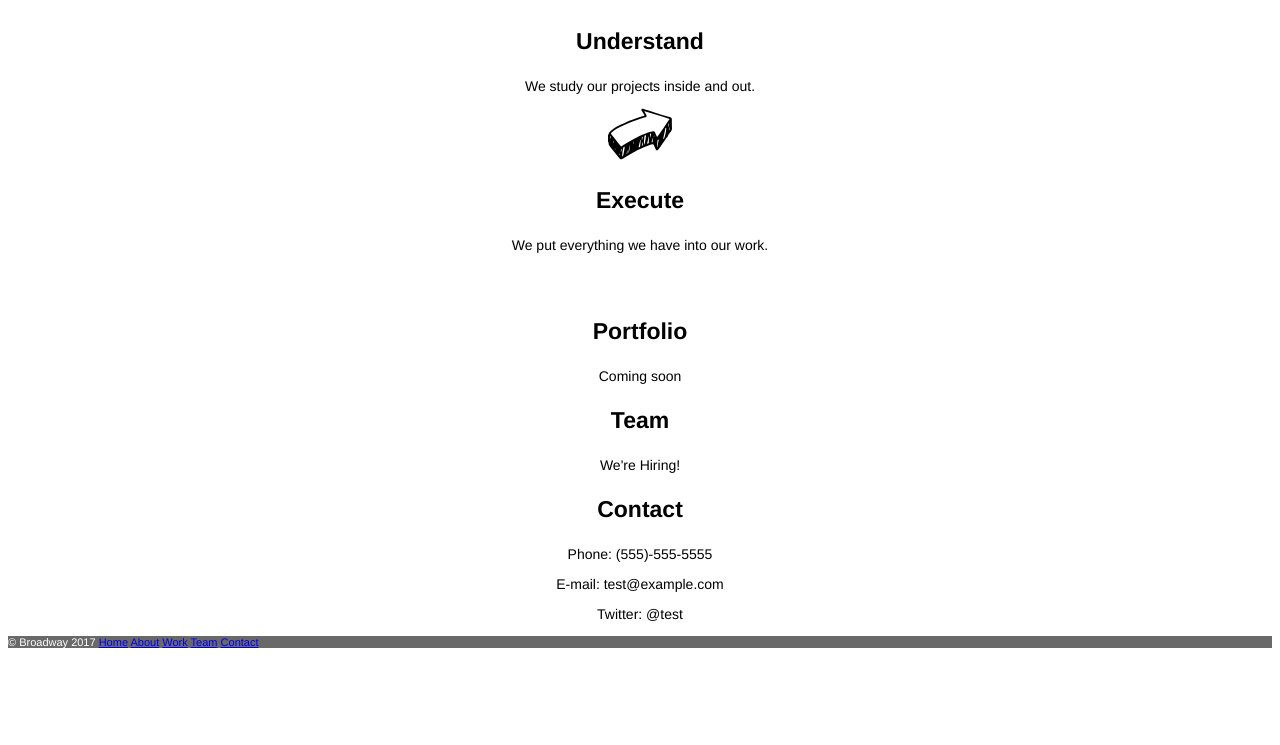
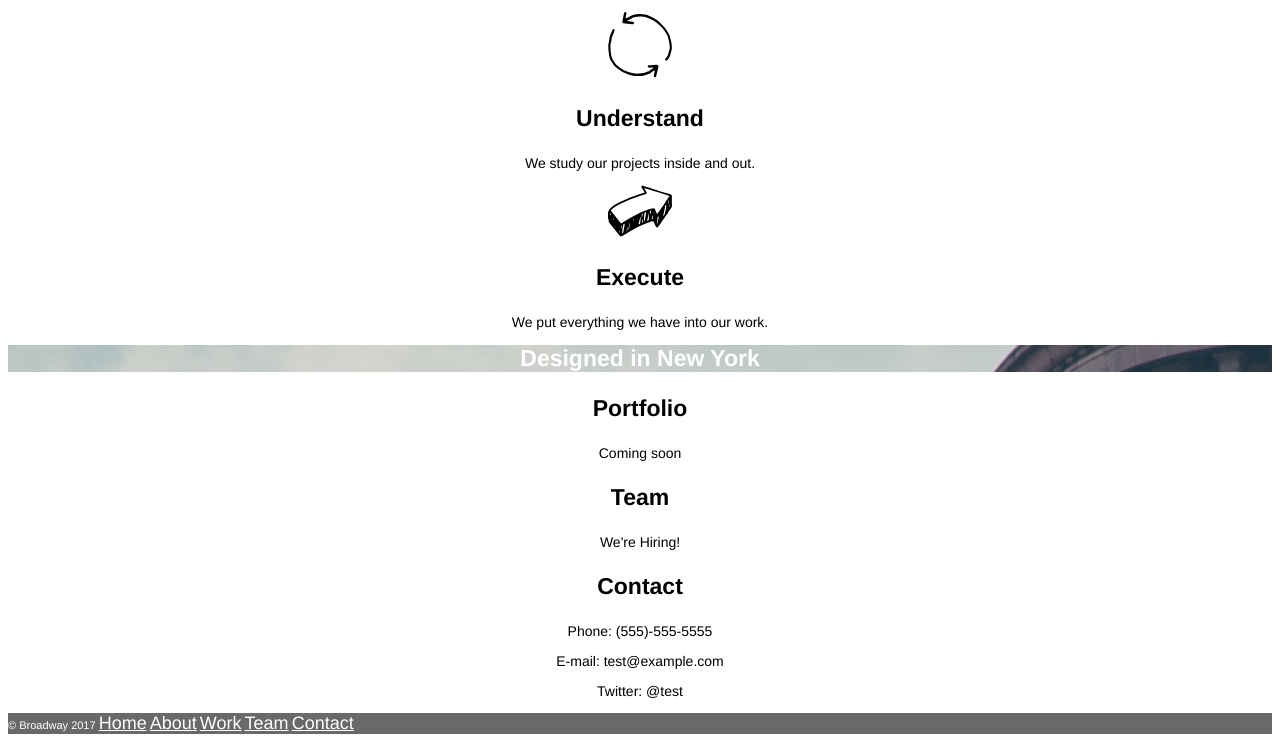
Before and after one commit to ramiroching/broadway, a plain HTML site: page index.html in a window 1280 px wide. Shown: the part 413-1158 px from the top of the page. Before the commit the page ends 1072 px from the top, so only its background shows below. Drawn offline with Linux system fonts and the light colour scheme; files whose address does not match are found by name.

Commit message:
updating image path again

```diff
--- a/index.html
+++ b/index.html
@@ -15,7 +15,7 @@
       <p><a href="#">Contact</a></p>
     </div>
     <h2>Our Process</h2>
-    <img src="resouresources/images/understand.svg" alt="">
+    <img src="resources/images/understand.svg" alt="">
     <h3>Understand</h3>
     <p>We study our projects inside and out.</p>
     <img src="resources/images/execute.svg" alt="">
--- a/resources/css/index.css
+++ b/resources/css/index.css
@@ -5,7 +5,7 @@ h1{
   color: white;
 }
 .bg{
-  background-image: url("resources/images/the-flatiron-building.png");
+  background-image: url("/Users/rching/Desktop/Broadway/resources/images/the-flatiron-building.png");
 }
 h2{
   font-family: Helvetica;
@@ -21,7 +21,7 @@ p{
   font-family: Helvetica;
   font-size: 14px;
 }
-h1.design{
+.design{
   font-family: Helvetica;
   font-size: 23px;
   font-weight: bold;
@@ -35,3 +35,8 @@ h1.design{
   color: white;
   background-color: dimgray;
 }
+a{
+  font-family: Helvetica;
+  font-size: 18px;
+  color: white;
+}
```
